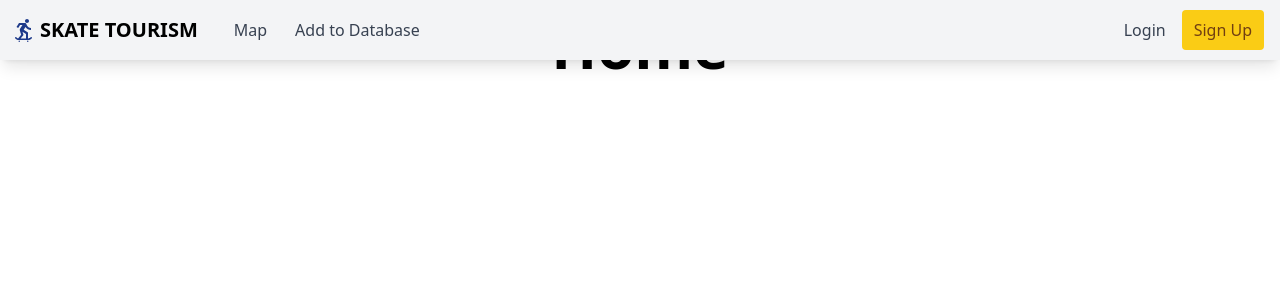
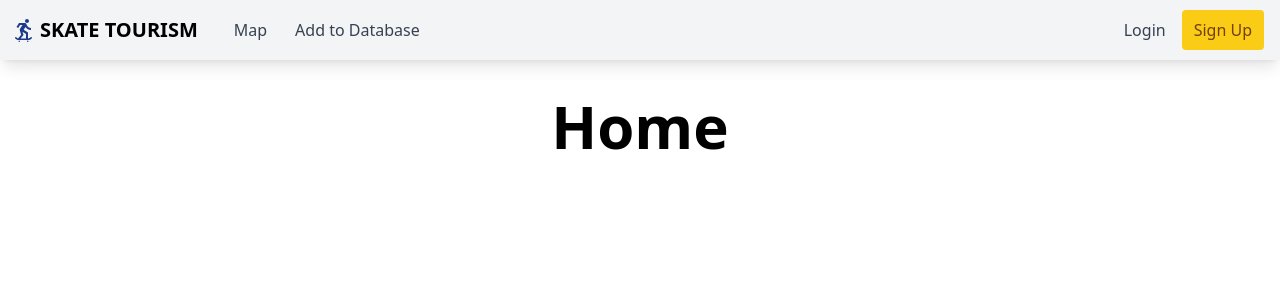
Before and after one commit to zwehr/skate-spots-map-v2, a Next.js app: page / in a window 1280 px wide. Shown: the top 300 px of the page. Built offline with nearby package versions, Linux system fonts and the light colour scheme.

Commit message:
move h1 down (with global style) to account for navbar

```diff
--- a/styles/globals.css
+++ b/styles/globals.css
@@ -13,6 +13,6 @@
   }
 
   h1 {
-    @apply text-4xl sm:text-5xl md:text-6xl text-center m-4;
+    @apply text-4xl sm:text-5xl md:text-6xl text-center m-4 mt-24;
   }
 }
```
